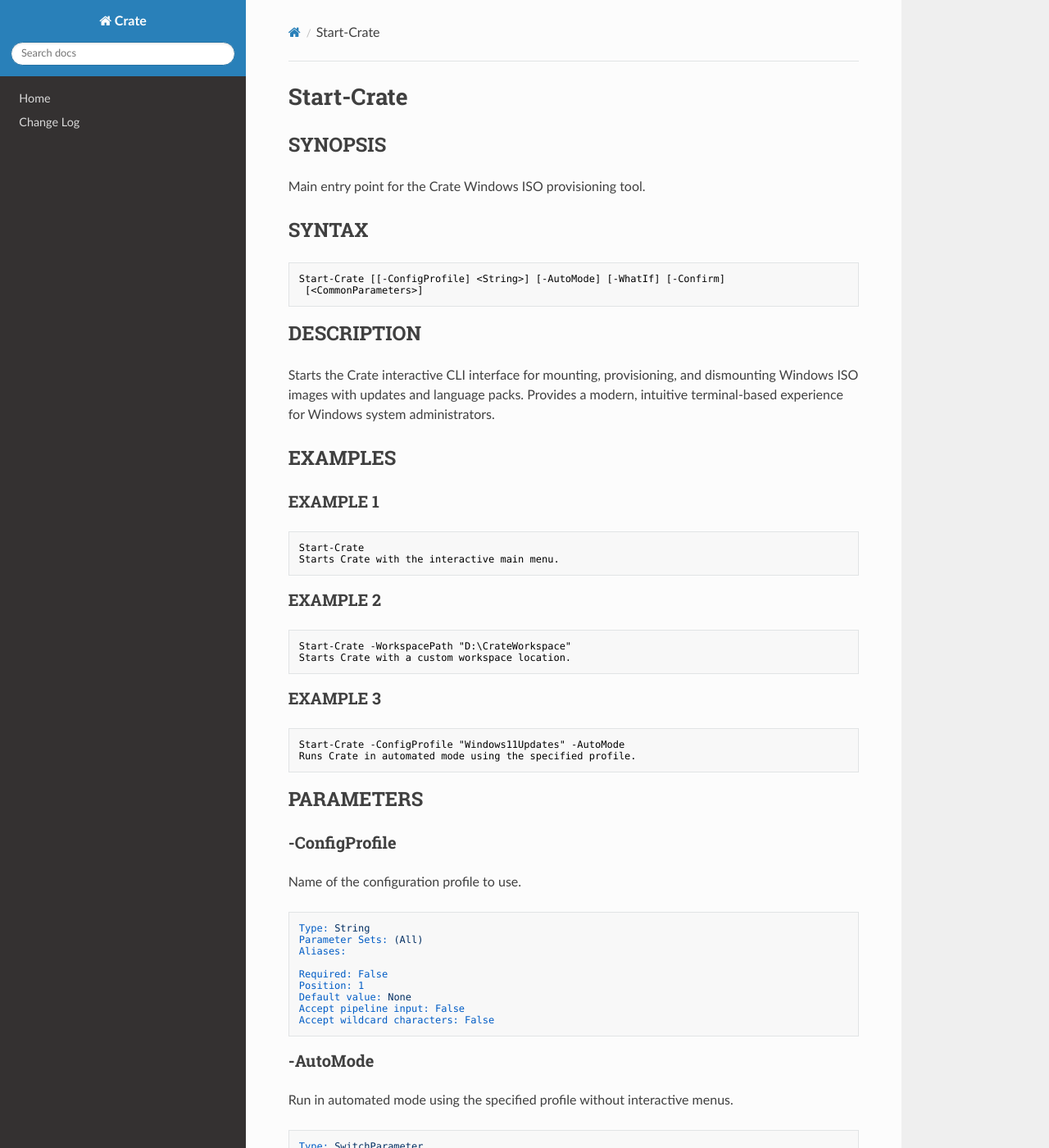
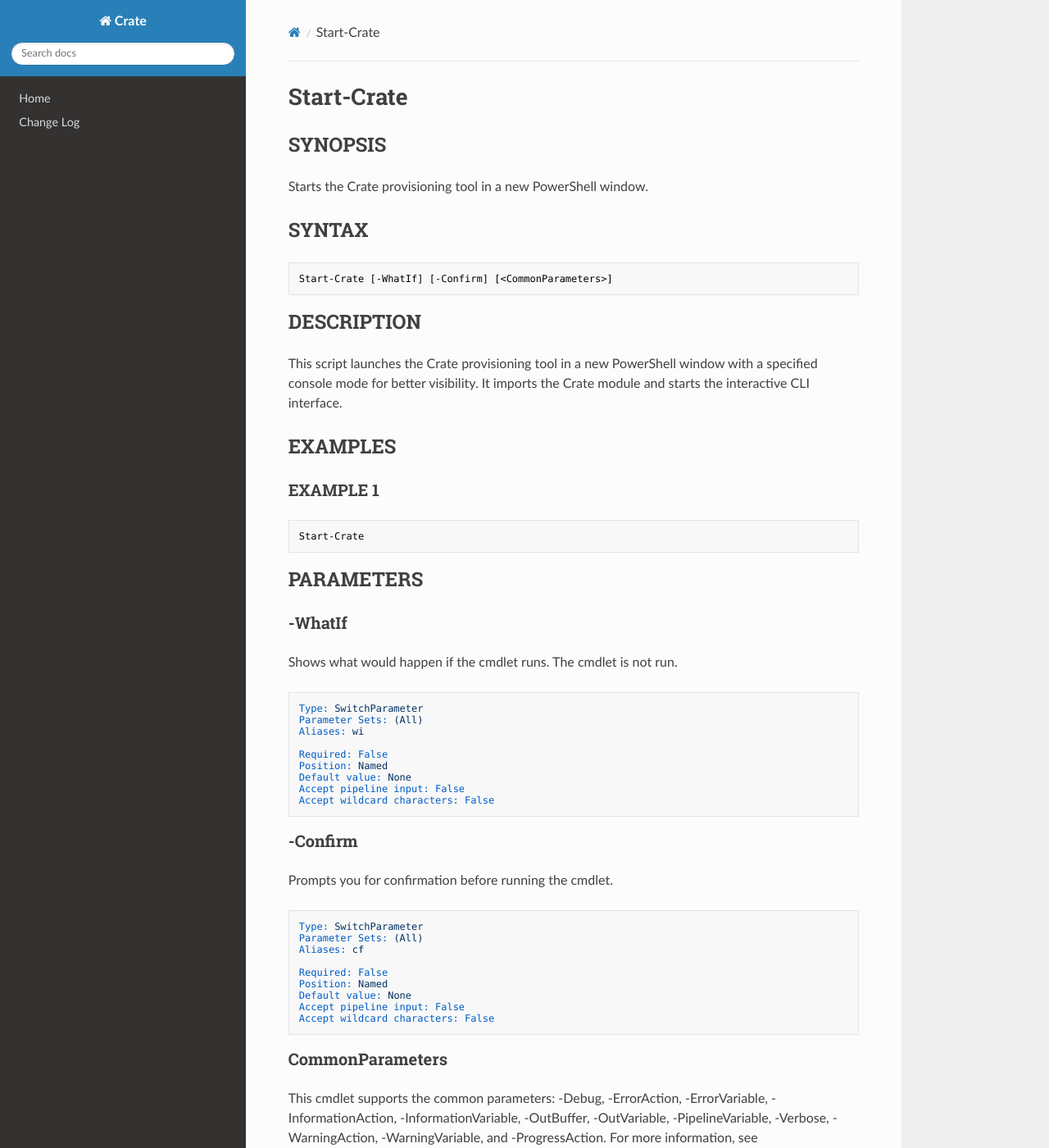
Before and after one commit to mchave3/Crate, an MkDocs documentation site: the page built from docs/Start-Crate.md, in a window 1280 px wide and 1400 px high. Shown: the whole window at 82% size. Built offline with MkDocs 1.6.1, drawn with Linux system fonts in a browser that asks for light colours; nearby versions of some CDN libraries; some of the changed text lies outside the part shown.

Commit message:
25.5.28.1 - Refactor Start-Crate and Initialize-Crate functions for improved logging and console handling; remove obsolete Start-CrateInOptimalConsole script.

````diff
--- a/docs/Start-Crate.md
+++ b/docs/Start-Crate.md
@@ -9,21 +9,20 @@ schema: 2.0.0
 
 ## SYNOPSIS
 
-Main entry point for the Crate Windows ISO provisioning tool.
+Starts the Crate provisioning tool in a new PowerShell window.
 
 ## SYNTAX
 
 ```powershell
-Start-Crate [[-ConfigProfile] <String>] [-AutoMode] [-WhatIf] [-Confirm]
- [<CommonParameters>]
+Start-Crate [-WhatIf] [-Confirm] [<CommonParameters>]
 ```
 
 ## DESCRIPTION
 
-Starts the Crate interactive CLI interface for mounting, provisioning, and dismounting
-Windows ISO images with updates and language packs.
-Provides a modern, intuitive
-terminal-based experience for Windows system administrators.
+This script launches the Crate provisioning tool in a new PowerShell window with
+a specified console mode for better visibility.
+It imports the Crate module and
+starts the interactive CLI interface.
 
 ## EXAMPLES
 
@@ -31,56 +30,9 @@ terminal-based experience for Windows system administrators.
 
 ```powershell
 Start-Crate
-Starts Crate with the interactive main menu.
-```
-
-### EXAMPLE 2
-
-```powershell
-Start-Crate -WorkspacePath "D:\CrateWorkspace"
-Starts Crate with a custom workspace location.
-```
-
-### EXAMPLE 3
-
-```powershell
-Start-Crate -ConfigProfile "Windows11Updates" -AutoMode
-Runs Crate in automated mode using the specified profile.
 ```
 
 ## PARAMETERS
-
-### -ConfigProfile
-
-Name of the configuration profile to use.
-
-```yaml
-Type: String
-Parameter Sets: (All)
-Aliases:
-
-Required: False
-Position: 1
-Default value: None
-Accept pipeline input: False
-Accept wildcard characters: False
-```
-
-### -AutoMode
-
-Run in automated mode using the specified profile without interactive menus.
-
-```yaml
-Type: SwitchParameter
-Parameter Sets: (All)
-Aliases:
-
-Required: False
-Position: Named
-Default value: False
-Accept pipeline input: False
-Accept wildcard characters: False
-```
 
 ### -WhatIf
 
````
Also changed, not shown: other parts of docs/Start-Crate.md (+1 -1 lines), docs/Crate.md (+1 -1 lines), 6 other files.
